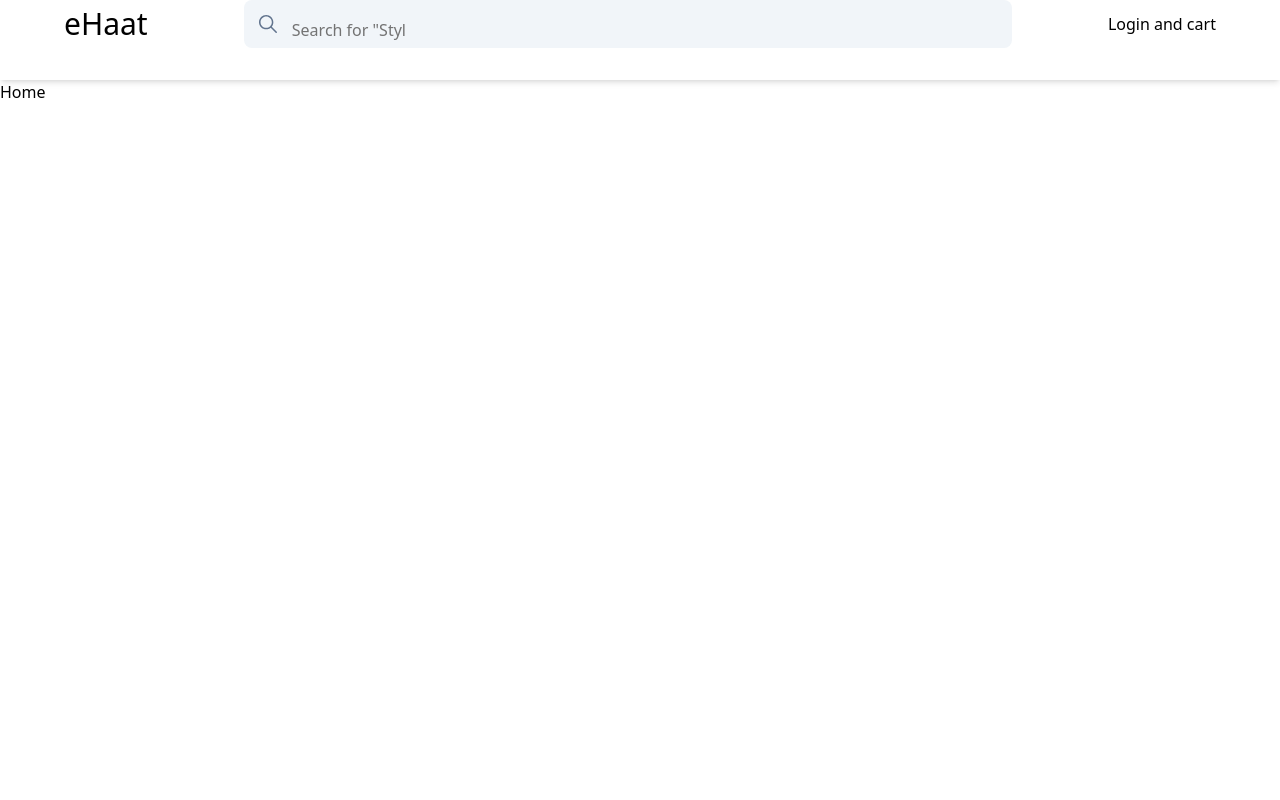
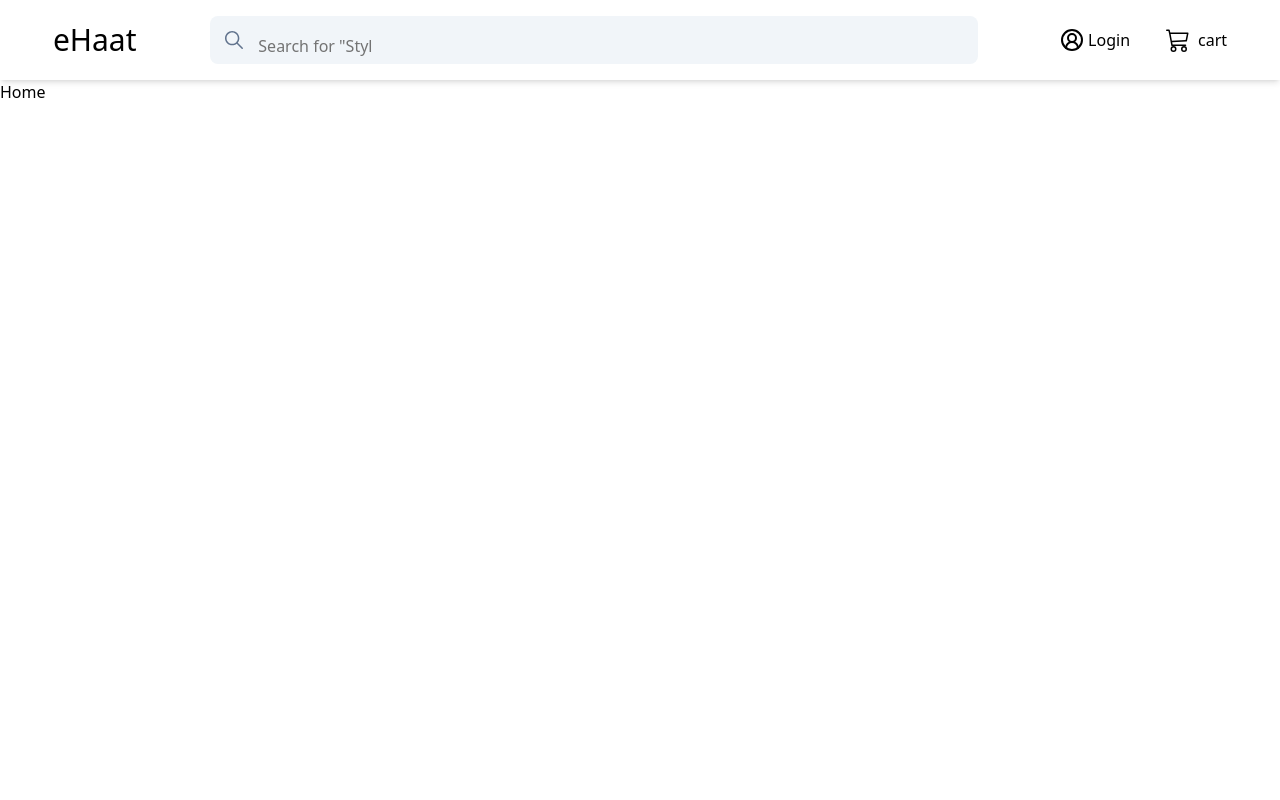
Before and after one commit to keshavjha-tech/e-haat, a React (Vite) app in the folder client/: page / in a window 1280 px wide. Shown: the top 800 px of the page. Built offline with nearby package versions, Linux system fonts and the light colour scheme.

Commit message:
added cart, login routes and icons

```diff
--- a/client/src/components/Header.jsx
+++ b/client/src/components/Header.jsx
@@ -1,18 +1,35 @@
-import React from 'react'
-import SearchBar from './SearchBar'
-import { Link } from 'react-router-dom'
+import React from "react";
+import SearchBar from "./SearchBar";
+import { Link, useLocation, useNavigate } from "react-router-dom";
 import { FaUserCircle } from "react-icons/fa";
+import { BsCart3 } from "react-icons/bs";
+import { LuCircleUserRound } from "react-icons/lu";
+import useMobile from "../hooks/useMobile";
 
 function Header() {
+  const [isMobile] = useMobile();
+  const location = useLocation();
+  const isSearchPage = location.pathname === "/search";
+  const navigate = useNavigate();
+
+  const redirectToLoginPage = () =>{
+    navigate("/login")
+  }
+
+  // console.log("location", location);
+  // console.log('ismobile', isMobile);
+  // console.log("isSearchPage", isSearchPage);
   return (
-    <header className='h-24 lg:h-20 lg:shadow-md sticky top-0 items-center flex  flex-col gap-2'>
-      <div className='container mx-auto flex items-center justify-around px-4 '>
+    <header className="h-24 lg:h-20 lg:shadow-md sticky top-0 z-40 items-center flex  flex-col gap-2 justify-center">
+      {!(isSearchPage && isMobile) && (
+        <div className="container mx-auto flex items-center justify-around px-4 ">
           {/* {Logo} */}
-        <div className='h-full'>
-          <div className=' h-full flex items-center '>
-            <Link to='/'>
-              <h1 className='text-3xl'>
-                <span>e</span><span>Haat</span>
+          <div className="h-full">
+            <div className=" h-full flex items-center ">
+              <Link to="/">
+                <h1 className="text-3xl">
+                  <span>e</span>
+                  <span>Haat</span>
                 </h1>
               </Link>
             </div>
@@ -20,29 +37,42 @@ function Header() {
 
           {/* {Search} */}
 
-        <div className='hidden lg:block'>
+          <div className="hidden lg:block">
             <SearchBar />
           </div>
 
           {/* {login and cart} */}
 
-        <div >
-          <button className='lg:hidden'>
+          <div>
+            {/* For mobile version  */}
+            <button className="lg:hidden">
               <FaUserCircle size={24} />
             </button>
 
-          <div className='hidden lg:block'>
-                Login and cart
+            {/* For Desktop */}
+
+            <div className="hidden lg:flex items-center gap-7">
+              <button onClick={redirectToLoginPage} className="flex gap-1 px-2 "> <LuCircleUserRound className="size-6 "/>Login</button>
+
+              <button className="flex items-center gap-2">
+                  {/* cart icon */}
+                <div>
+                  <BsCart3 size={24}/>
+                </div>
+                <div>
+                  <p>cart</p>
+                </div>
+              </button>
             </div>
           </div>
+        </div>
+      )}
 
-      </div>
-
-      <div className='container mx-auto px-2 sm:hidden items-center'>
+      <div className="container mx-auto px-2 lg:hidden items-center">
         <SearchBar />
       </div>
     </header>
-  )
+  );
 }
 
-export default Header
+export default Header;
```
Lines whose indentation alone changed are shown as unchanged.
